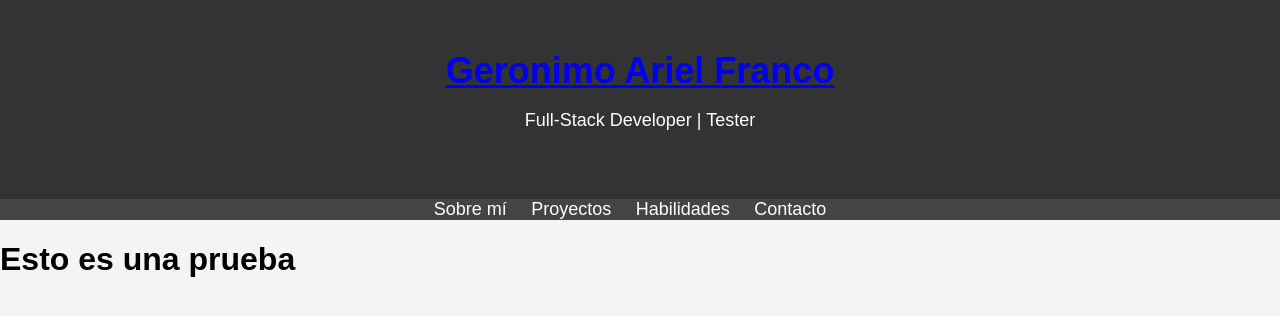
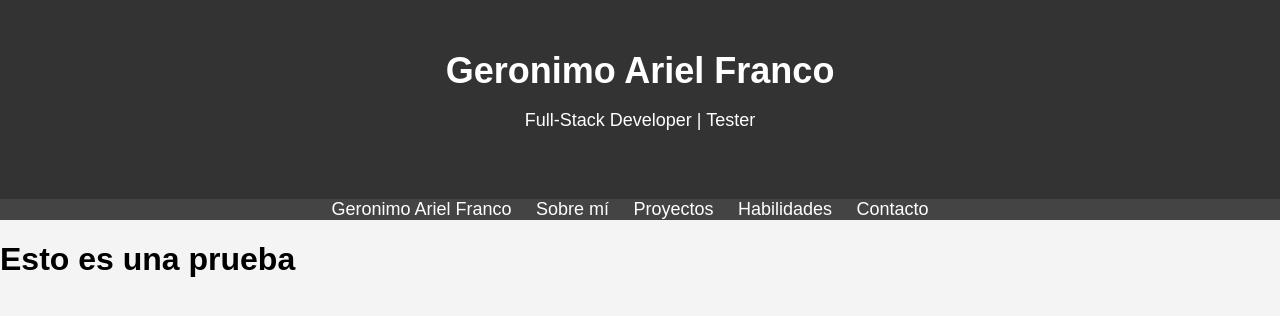
Before and after one commit to Geronimo9321/repo_2025, a plain HTML site: page src/skill.html in a window 1280 px wide. Drawn offline with Linux system fonts and the light colour scheme.

Commit message:
modifique los navars

```diff
--- a/src/skill.html
+++ b/src/skill.html
@@ -11,12 +11,13 @@
 
 <body>
     <header>
-        <h1><a href="../index.html">Geronimo Ariel Franco</a></h1>
+        <h1>Geronimo Ariel Franco</h1>
         <p>Full-Stack Developer | Tester</p>
     </header>
 
     <nav>
         <ul>
+            <li><a href="../index.html" onclick="confirmarRedireccion('../index.html')">Geronimo Ariel Franco</a></li>
             <li><a href="./src/about.html" onclick="confirmarRedireccion('./src/about.html')">Sobre mí</a></li>
             <li><a href="./src/projects.html" onclick="confirmarRedireccion('./src/projects.html')">Proyectos</a></li>
             <li><a href="./src/skill.html" onclick="confirmarRedireccion('./src/skill.html')">Habilidades</a></li>
```
Also changed, not shown: index.html (+1 -0 lines), src/about.html (+2 -1 lines), src/contact.html (+2 -1 lines), src/projects.html (+2 -1 lines).
